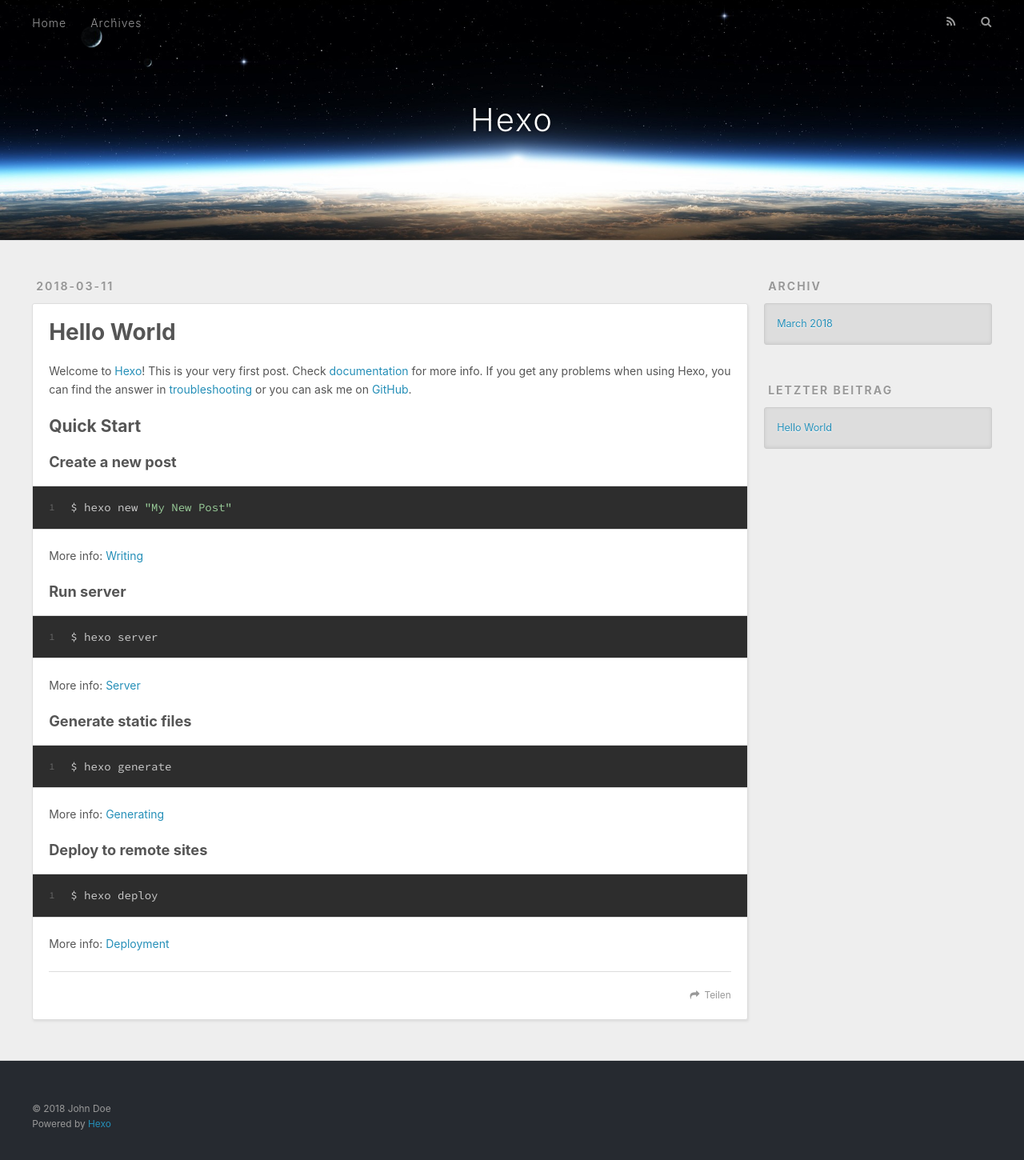
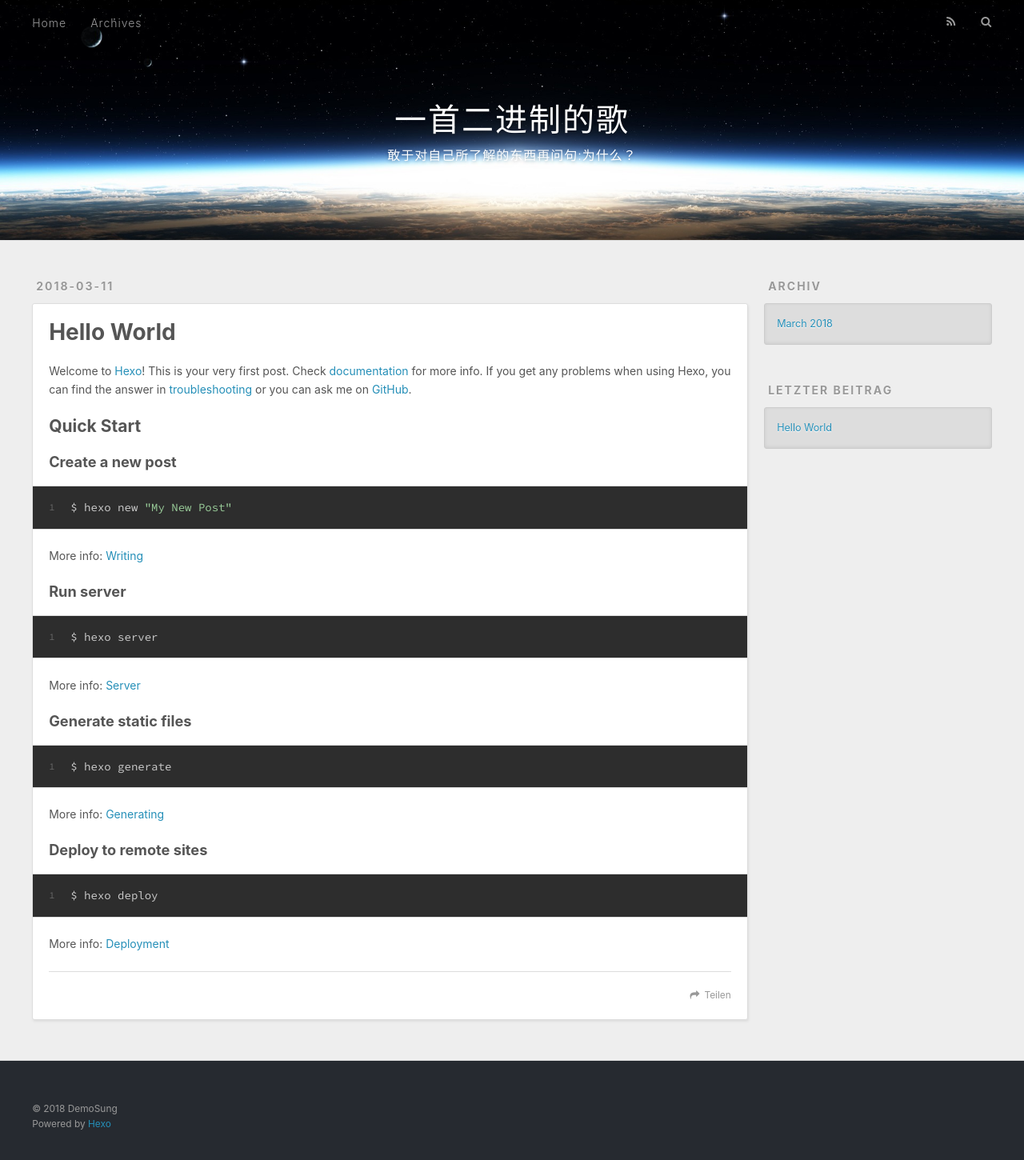
Before and after one commit to newindigostudio/newindigostudio.github.io, a plain HTML site: page index.html in a window 1280 px wide. Shown: the whole page at 80% size. Drawn offline with nearby package versions, Linux system fonts and the light colour scheme.

Commit message:
this is message

```diff
--- a/index.html
+++ b/index.html
@@ -5,16 +5,16 @@
 
 
 
-  <title>Hexo</title>
+  <title>一首二进制的歌</title>
   <meta name="viewport" content="width=device-width, initial-scale=1, maximum-scale=1">
   <meta property="og:type" content="website">
-<meta property="og:title" content="Hexo">
+<meta property="og:title" content="一首二进制的歌">
 <meta property="og:url" content="http://yoursite.com/index.html">
-<meta property="og:site_name" content="Hexo">
+<meta property="og:site_name" content="一首二进制的歌">
 <meta name="twitter:card" content="summary">
-<meta name="twitter:title" content="Hexo">
+<meta name="twitter:title" content="一首二进制的歌">
 
-    <link rel="alternate" href="/atom.xml" title="Hexo" type="application/atom+xml">
+    <link rel="alternate" href="/atom.xml" title="一首二进制的歌" type="application/atom+xml">
 
 
     <link rel="icon" href="/favicon.png">
@@ -33,8 +33,12 @@
   <div id="header-outer" class="outer">
     <div id="header-title" class="inner">
       <h1 id="logo-wrap">
-        <a href="/" id="logo">Hexo</a>
+        <a href="/" id="logo">一首二进制的歌</a>
       </h1>
+
+        <h2 id="subtitle-wrap">
+          <a href="/" id="subtitle">敢于对自己所了解的东西再问句:为什么？</a>
+        </h2>
 
     </div>
     <div id="header-inner" class="inner">
@@ -96,7 +100,7 @@
 
     </div>
     <footer class="article-footer">
-      <a data-url="http://yoursite.com/2018/03/11/hello-world/" data-id="cjemj74w700000o1pb5uwokpy" class="article-share-link">Teilen</a>
+      <a data-url="http://yoursite.com/2018/03/11/hello-world/" data-id="cjemjimi300002j1pmwzde314" class="article-share-link">Teilen</a>
 
 
     </footer>
@@ -152,7 +156,7 @@
 
   <div class="outer">
     <div id="footer-info" class="inner">
-      &copy; 2018 John Doe<br>
+      &copy; 2018 DemoSung<br>
       Powered by <a href="http://hexo.io/" target="_blank">Hexo</a>
     </div>
   </div>
```
Also changed, not shown: 2018/03/11/hello-world/index.html (+10 -6 lines), archives/2018/03/index.html (+11 -7 lines), archives/2018/index.html (+11 -7 lines), archives/index.html (+11 -7 lines).
